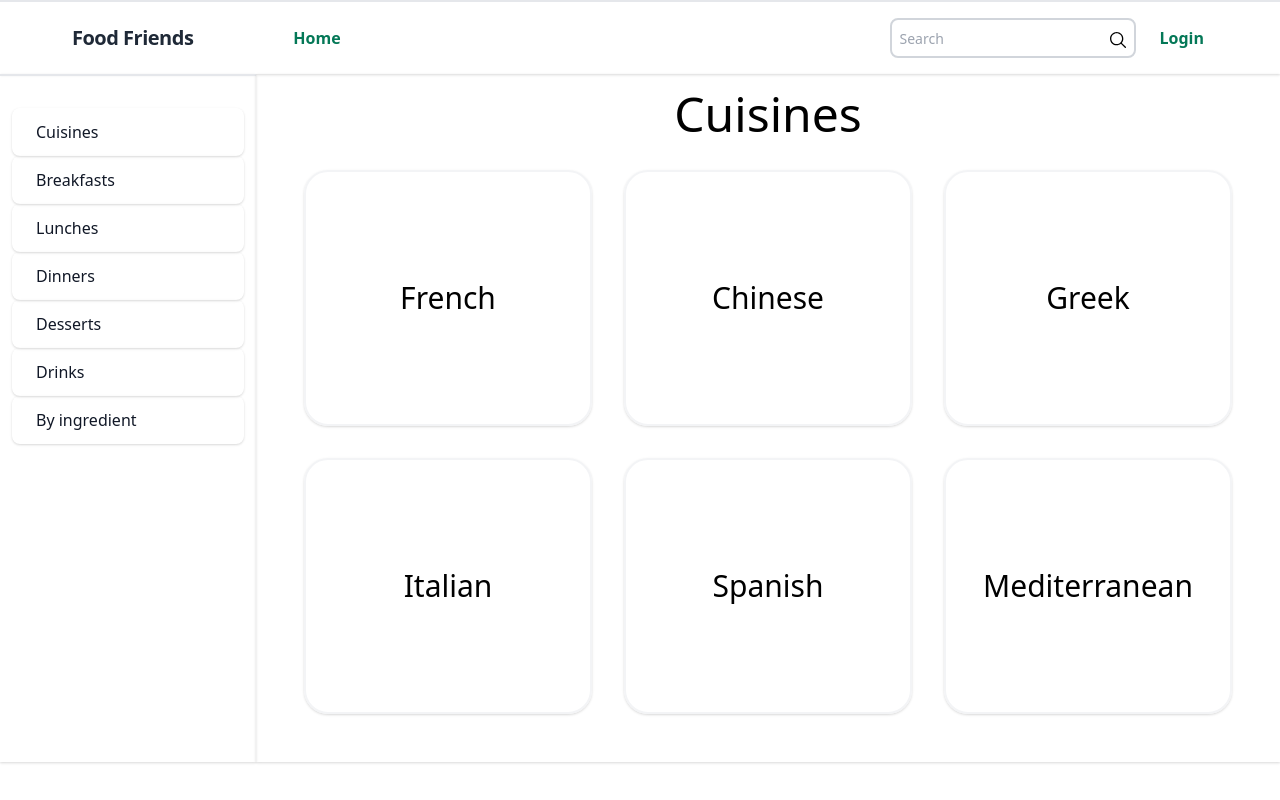
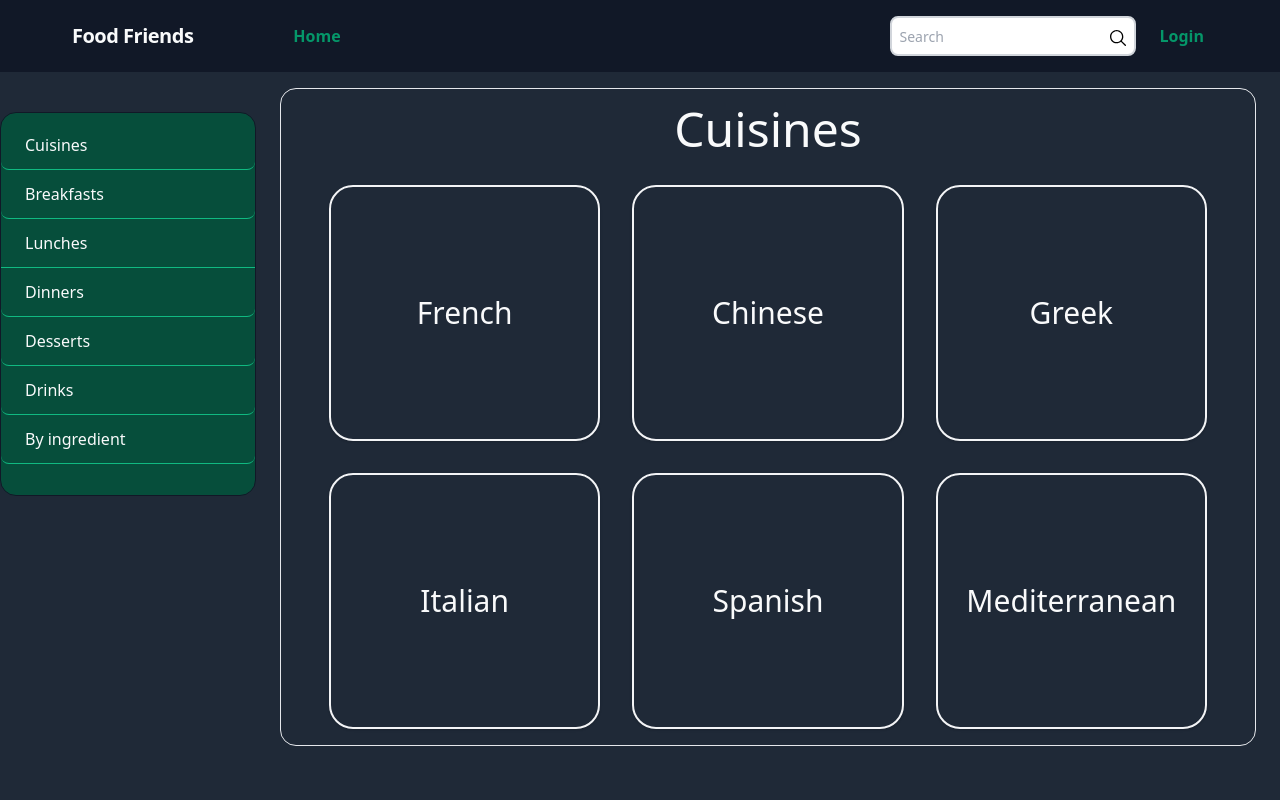
Before and after one commit to andyanday33/food-friends, a Nuxt app in the folder front-end/: page /Cuisines in a window 1280 px wide. Built offline with nearby package versions, Linux system fonts and the light colour scheme; no server answers.

Commit message:
Changed theme to darker colors

```diff
--- a/front-end/components/Navbar.vue
+++ b/front-end/components/Navbar.vue
@@ -1,14 +1,14 @@
 <template>
  <header>
-     <nav class="flex items-center justify-between flex-wrap bg-white py-4 lg:px-12 shadow border-solid border-t-2">
-        <div class="flex justify-between lg:w-auto w-full lg:border-b-0 pl-6 pr-2 border-solid border-b-2 border-gray-300 pb-5 lg:pb-0">
+     <nav class="flex items-center justify-between flex-wrap py-4 lg:px-12 bg-gray-900">
+        <div class="flex justify-between lg:w-auto w-full pl-6 pr-2 pb-5 lg:pb-0">
             <div class="flex items-center flex-shrink-0 text-gray-800 mr-16">
-                <span class="font-semibold text-xl tracking-tight">Food Friends</span>
+                <span class="font-semibold text-xl tracking-tight text-gray-50">Food Friends</span>
             </div>
         </div>
 
         <div class="menu w-full lg:block flex-grow lg:flex lg:items-center lg:w-auto lg:px-3 px-8">
-            <div class="text-md font-bold text-green-700 lg:flex-grow">
+            <div class="text-md font-bold text-green-600 lg:flex-grow">
                 <NuxtLink to="/"
                    class="block mt-4 lg:inline-block lg:mt-0 hover:text-white px-4 py-2 rounded hover:bg-green-900 mr-2">
                     Home
@@ -37,13 +37,13 @@
             </div>
             <div class="flex ">
                 <a href="#" v-if="!$auth.loggedIn"
-                   class="block text-md px-4 py-2 rounded text-green-700 ml-2 font-bold hover:text-white mt-4 hover:bg-green-900 lg:mt-0"
+                   class="block text-md px-4 py-2 rounded text-green-600 ml-2 font-bold hover:text-white mt-4 hover:bg-green-900 lg:mt-0"
                    @click="userSignIn"
                    >
                    Login
                    </a>
                 <a href="#" v-if="$auth.loggedIn"
-                   class=" block text-md px-4  ml-2 py-2 rounded text-green-700 font-bold hover:text-white mt-4 hover:bg-green-900 lg:mt-0"
+                   class=" block text-md px-4  ml-2 py-2 rounded text-green-600 font-bold hover:text-white mt-4 hover:bg-green-900 lg:mt-0"
                    @click="userLogOut"
                    >Log Out</a>
             </div>
--- a/front-end/components/Sidebar.vue
+++ b/front-end/components/Sidebar.vue
@@ -1,33 +1,33 @@
 <template>
-  <aside class="py-4 w-64 shadow border-solid border-t-2" aria-label="Sidebar">
-   <div class="overflow-y-auto py-4 px-3 bg-white rounded dark:bg-gray-800">
-      <ul class="space-y-2">
+  <aside class="py-2 w-64 mt-10 bg-green-900 border rounded-2xl border-gray-900 h-96" aria-label="Sidebar">
+   <div class="overflow-y-auto rounded">
+      <ul class="space-y-2 text-gray-50">
          <li>
-            <NuxtLink to="/Cuisines" class="flex items-center p-3 text-base font-normal text-gray-900 rounded-lg dark:text-white hover:bg-gray-100 dark:hover:bg-gray-700 shadow">
+            <NuxtLink to="/Cuisines" class="flex items-center p-3 text-base font-normal rounded-lg border-green-500 border-b hover:bg-gray-900 hover:text-gray-50">
 
                <span class="ml-3">Cuisines</span>
             </NuxtLink>
-            <a href="#" class="flex items-center p-3 text-base font-normal text-gray-900 rounded-lg dark:text-white hover:bg-gray-100 dark:hover:bg-gray-700 shadow">
+            <a href="#" class="flex items-center p-3 text-base font-normal rounded-lg border-green-500 border-b hover:bg-gray-900 hover:text-gray-50">
 
                <span class="ml-3">Breakfasts</span>
             </a>
-            <a href="#" class="flex items-center p-3 text-base font-normal text-gray-900 rounded-lg dark:text-white hover:bg-gray-100 dark:hover:bg-gray-700 shadow">
+            <a href="#" class="flex items-center p-3 text-base font-normalrounded-lg border-green-500 border-b hover:bg-gray-900 hover:text-gray-50">
 
                <span class="ml-3">Lunches</span>
             </a>
-            <a href="#" class="flex items-center p-3 text-base font-normal text-gray-900 rounded-lg dark:text-white hover:bg-gray-100 dark:hover:bg-gray-700 shadow">
+            <a href="#" class="flex items-center p-3 text-base font-normal rounded-lg border-green-500 border-b hover:bg-gray-900 hover:text-gray-50">
 
                <span class="ml-3">Dinners</span>
             </a>
-            <a href="#" class="flex items-center p-3 text-base font-normal text-gray-900 rounded-lg dark:text-white hover:bg-gray-100 dark:hover:bg-gray-700 shadow">
+            <a href="#" class="flex items-center p-3 text-base font-normal rounded-lg border-green-500 border-b hover:bg-gray-900 hover:text-gray-50">
 
                <span class="ml-3">Desserts</span>
             </a>
-            <a href="#" class="flex items-center p-3 text-base font-normal text-gray-900 rounded-lg dark:text-white hover:bg-gray-100 dark:hover:bg-gray-700 shadow">
+            <a href="#" class="flex items-center p-3 text-base font-normal rounded-lg border-green-500 border-b hover:bg-gray-900 hover:text-gray-50">
 
                <span class="ml-3">Drinks</span>
             </a>
-            <a href="#" class="flex items-center p-3 text-base font-normal text-gray-900 rounded-lg dark:text-white hover:bg-gray-100 dark:hover:bg-gray-700 shadow">
+            <a href="#" class="flex items-center p-3 text-base font-normal rounded-lg border-green-500 border-b hover:bg-gray-900 hover:text-gray-50">
 
                <span class="ml-3">By ingredient</span>
             </a>
--- a/front-end/nuxt.config.js
+++ b/front-end/nuxt.config.js
@@ -31,6 +31,10 @@ export default {
     // https://go.nuxtjs.dev/tailwindcss
     '@nuxtjs/tailwindcss',
   ],
+
+  tailwindcss: {
+    configPath: '~/tailwind.config.js'
+  },
 
   // Modules: https://go.nuxtjs.dev/config-modules
   modules: [
--- a/front-end/pages/Cuisines.vue
+++ b/front-end/pages/Cuisines.vue
@@ -1,12 +1,12 @@
 <template>
 
-<div>
+<div class="bg-gray-800 h-screen text-gray-50">
     <Navbar />
     <main class="flex">
         <Sidebar class = "flex-none" />
-        <div class="flex-1 p-4 grow shadow justify-start">
+        <div class="flex-1 p-4 grow border rounded-2xl mx-6 mt-4 justify-start overflow-auto">
             <h1 class="text-5xl text-center">Cuisines</h1>
-            <div class="grid grid-cols-3 gap-8 p-8 text-center">
+            <div class="grid grid-cols-3 gap-8 p-8 text-center max-h-128">
                 <NuxtLink to="/Recipes/French" class="container shadow hover:shadow-xl border-2 rounded-3xl border-gray-100 flex h-64">
                     <h2 class="m-auto text-3xl">French</h2>
                 </NuxtLink>
--- a/front-end/pages/Recipes/_type.vue
+++ b/front-end/pages/Recipes/_type.vue
@@ -42,7 +42,3 @@ export default {
     }
 }
 </script>
-
-<style>
-
-</style>
--- a/front-end/pages/Unauthorized.vue
+++ b/front-end/pages/Unauthorized.vue
@@ -1,12 +1,12 @@
 <template>
-<div>
+<div class="bg-gray-800 text-white h-screen">
 <Navbar />
 <main class="flex">
 <Sidebar class = "flex-none" />
 <div class="flex-1 p-4 grow shadow justify-start">
         <h2 class="text-5xl text-center">Unauthorized</h2>
         <p class="p-4">
-            Please <a href="#" class="lg:inline-block lg:mt-0 hover:text-white py-2 rounded hover:bg-green-900 " @click="$auth.loginWith('auth0')">Login or Signup</a>  to see this page
+            Please <a href="#" class="lg:inline-block lg:mt-0 py-2 rounded hover:bg-green-900 " @click="$auth.loginWith('auth0')">Login or Signup</a>  to see this page
         </p>
 </div>
 
--- a/front-end/pages/index.vue
+++ b/front-end/pages/index.vue
@@ -1,9 +1,12 @@
 <template>
-<div>
+<div class="bg-gray-800 text-gray-50 h-screen">
+
   <Navbar />
-  <main class="flex">
+
+  <main class="flex mt-2">
+
     <Sidebar class = "flex-none" />
-    <div class="flex-1 p-4 grow shadow justify-start">
+    <div class="flex-1 p-4 grow justify-start border rounded-2xl mx-6 mt-4">
             <h2 class="text-5xl text-center">Welcome to Food Friends!</h2>
             <p class="p-4">
                 Lorem ipsum dolor sit amet consectetur adipisicing elit. At ipsam illum facilis ut? Necessitatibus nesciunt blanditiis natus nostrum, temporibus inventore quibusdam culpa ex nam, corrupti provident voluptatum! Dolore magni sunt porro ipsum nisi nihil distinctio ratione provident quos vel voluptatibus libero cum nemo doloremque deserunt incidunt tempora, maxime fugit illo dolores. Minus laboriosam commodi vero consectetur assumenda in asperiores id, mollitia odit, cupiditate impedit quia beatae qui incidunt dolores magnam nisi sapiente omnis? Labore animi, eligendi minus aliquid quasi nobis ipsum perspiciatis dolore dicta enim sint eius deserunt expedita nisi quas dolores quisquam qui autem! Sit ea aliquid quasi aspernatur?
@@ -11,7 +14,10 @@
     </div>
 
   </main>
+
 </div>
+
+
 </template>
 
 <script>
--- /dev/null
+++ b/front-end/tailwind.config.js
@@ -0,0 +1,9 @@
+module.exports = {
+    theme: {
+      extend: {
+        maxHeight: {
+          '128': '36rem',
+        }
+      }
+    }
+  }
```
